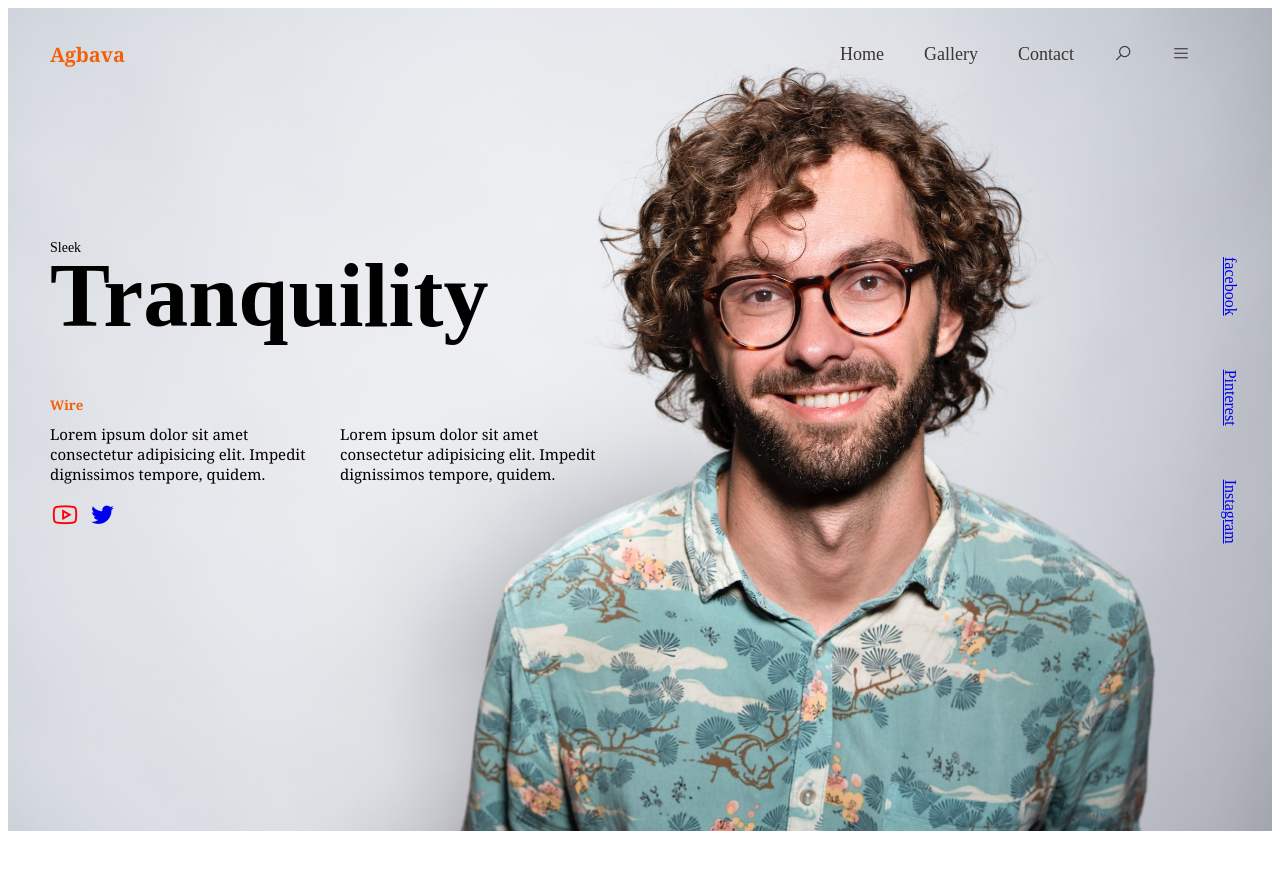
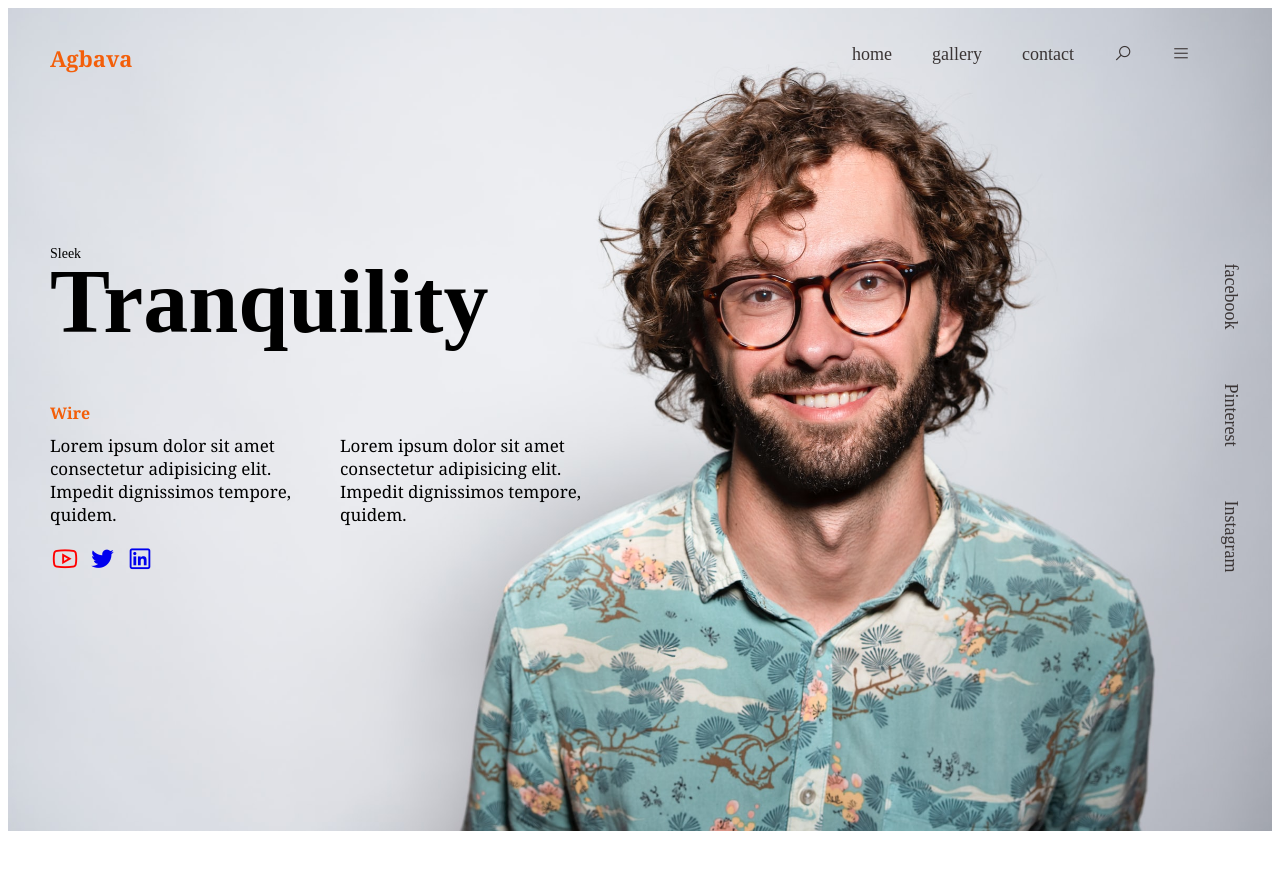
Before and after one commit to Ismail-Garba/Landing-Page, a plain HTML site: page index.html in a window 1280 px wide. Drawn offline with nearby package versions, Linux system fonts and the light colour scheme; files whose address does not match are found by name.

Commit message:
Add social media link  (aside) and LinkedIn icon

```diff
--- a/index.html
+++ b/index.html
@@ -24,9 +24,9 @@
           <div class="grid-70">
             <nav>
               <ul>
-                <li><a href="#">Home</a></li>
-                <li><a href="#">Gallery</a></li>
-                <li><a href="#">Contact</a></li>
+                <li><a href="#">home</a></li>
+                <li><a href="#">gallery</a></li>
+                <li><a href="#">contact</a></li>
                 <li><a href="#"><i class="las la-search"></i></a></li>
                 <li><a href="#"><i class="las la-bars"></i></a></li>
               </ul>
@@ -43,7 +43,7 @@
             </div>
 
             <div class="content">
-              <h5>Wire</h5>
+              <h4>Wire</h4>
               <div class="grid-50 grid-parent">
                 <p>Lorem ipsum dolor sit amet consectetur adipisicing elit. Impedit dignissimos tempore,
                   quidem.</p>
@@ -57,7 +57,7 @@
             <div class="links">
               <a href="#"><i class="lab la-youtube"></i></a>
               <a href="#"><i class="lab la-twitter"></i></i></a>
-
+              <a href="#"><i class="lab la-linkedin"></i></a>
             </div>
 
           </div>
@@ -72,6 +72,9 @@
           </div>
         </div>
       </section>
+      <footer>
+
+      </footer>
 
     </div>
   </body>
--- a/style.css
+++ b/style.css
@@ -15,7 +15,7 @@ div#parent header{
 div#parent header .logo h1{
 color: rgb(243, 95, 10);
 font-family: Georgia, 'Times New Roman', Times, serif;
-font-size: 20px;
+font-size: 22px;
     }
 
 
@@ -55,27 +55,20 @@ div#parent section .content{
     font-family: Georgia, 'Times New Roman', Times, serif;
 
 }
-div#parent section .content h5{
+div#parent section .content h4{
     margin-bottom: 10px;
-    font: size 14px;
     color:rgb(243, 95, 10);
-}
-div#parent section .content p{
-    font-size: 15px;
-    margin-top: 0px;
-    font-weight:500;
-    padding-right:10px;
-}
 
+    }
+div#parent section .title h1{
 
-div#parent section .title h1{
     font-size: 90px;
     font-weight: 900;
     margin-top: 15px;
     line-height: 50px;
 }
 div#parent section .content p{
-    font-size: 15px;
+    font-size: 17px;
     margin-top: 0px;
     font-weight:500;
     padding-right:10px;
@@ -99,3 +92,14 @@ div#parent section aside ul li{
     margin-left:-50px;
     margin-right:100px;
     }
+    div#parent section aside ul li a{
+    color:rgb(58, 52, 52);
+    font-family: 'Times New Roman', Times, serif;
+    text-decoration: none;
+    font-size: 18px;
+        }
+
+    div#parent footer {
+        position:relative;
+        top:250px;
+    }
```
